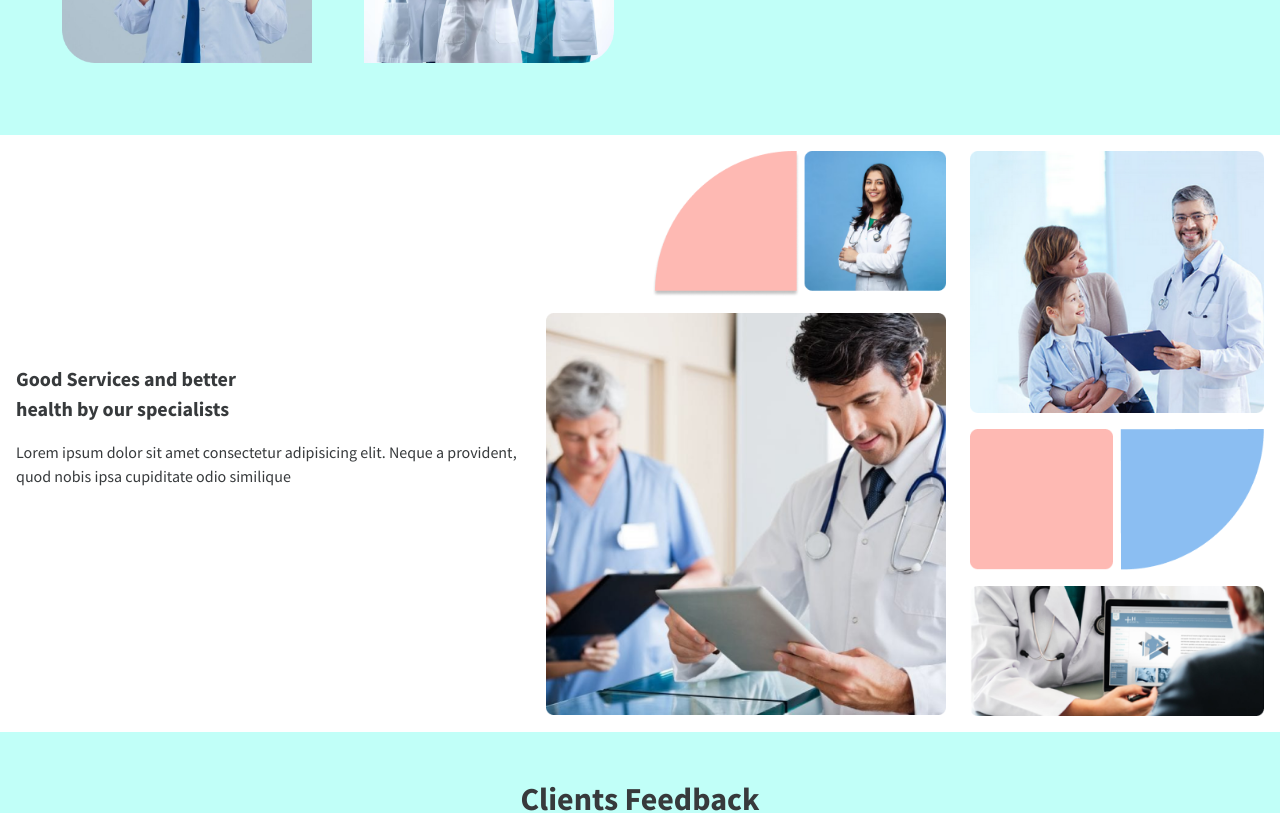
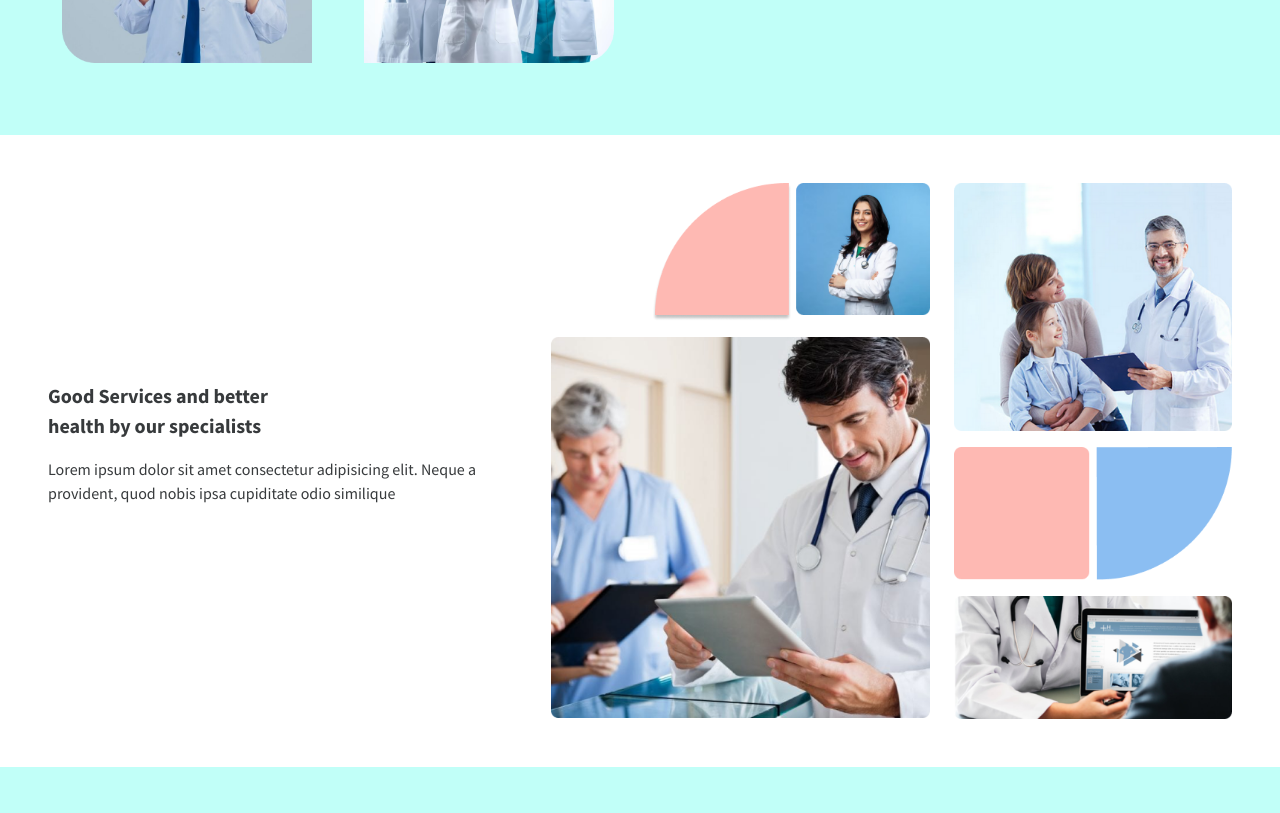
Before and after one commit to QINCORELABS/wellness, a React (Vite) app: page / in a window 1280 px wide. Shown: the part 1100-1913 px from the top of the page. Built offline with nearby package versions, Linux system fonts and the light colour scheme.

Commit message:
version 2

```diff
--- a/src/components/Services.jsx
+++ b/src/components/Services.jsx
@@ -8,7 +8,7 @@
 function Services() {
   return (
     <>
-    <div className="container-fluid p-3">
+    <div className="container-fluid p-5">
         <div className="row ">
             <div className="col-lg-5 d-flex justify-content-center align-items-center">
                <div >
```
